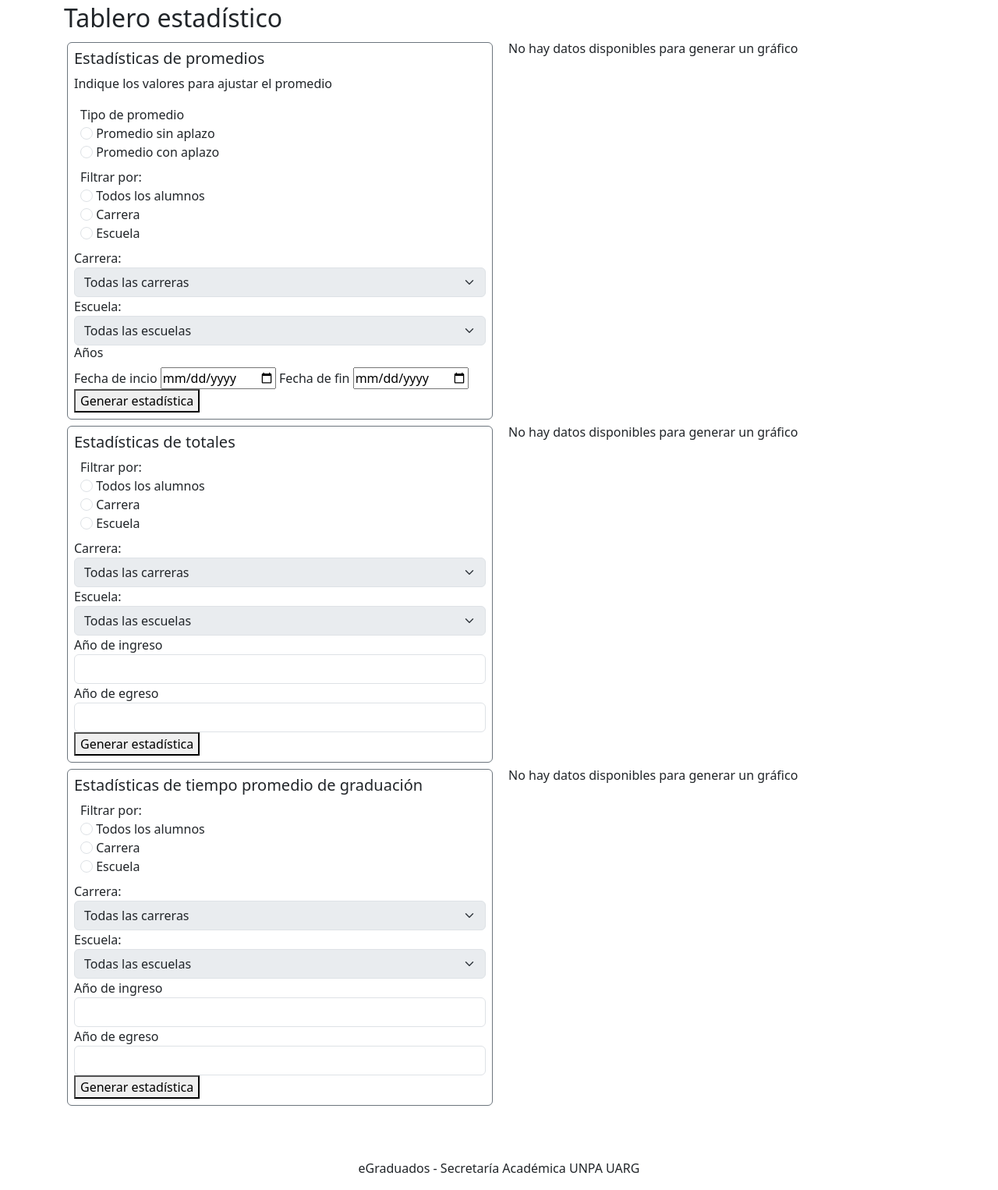
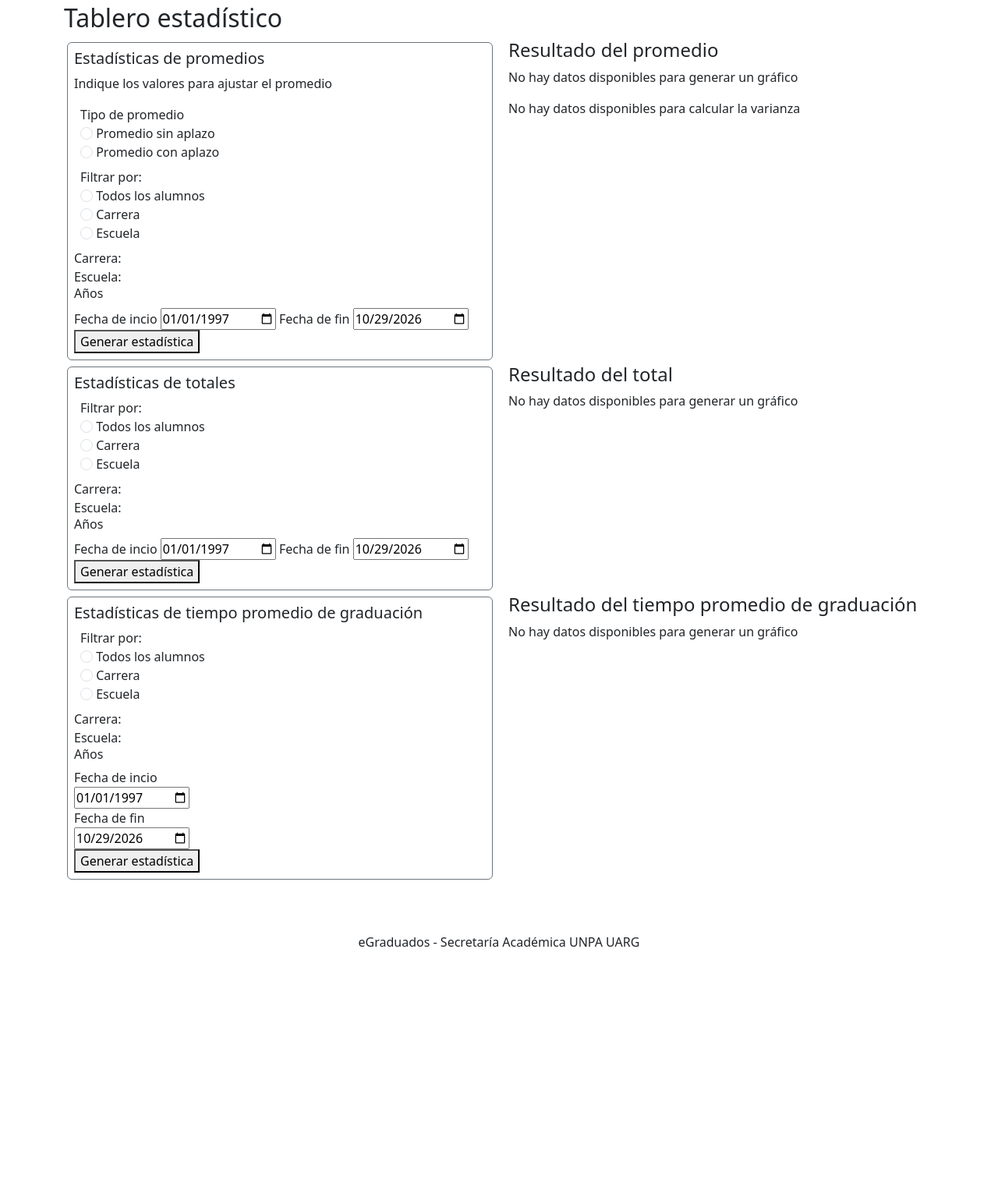
Before and after one commit to SantillanDottaLucas/eGraduados, a Django app: page /estadisticas/ in a window 1280 px wide. Shown: the part 56-1582 px from the top of the page at 78% size. After the commit the page ends 1270 px from the top, so only its background shows below. Run offline with Django 5.2, Linux system fonts and the light colour scheme.

Commit message:
feat: avance en varianza de promedios

```diff
--- a/B-Codigo/academico/servicios/graficador_estadistico.py
+++ b/B-Codigo/academico/servicios/moduloEstadistica/graficador_estadistico.py
@@ -1,4 +1,4 @@
-def graficar_promedio(resultado, tipoGrafico):
+def graficar_promedio(resultado):
     dato= {
         'etiquetas': ['promedio'], #Basicamente las "barras del gráfico". Para comparar Sistemas enfermeria, etc.
         'valores': resultado['promedio']  if resultado['promedio'] is not None else 0 #Por un valor invalido
--- a/B-Codigo/academico/static/js/estadisticas.js
+++ b/B-Codigo/academico/static/js/estadisticas.js
@@ -14,9 +14,11 @@ document.querySelectorAll("form").forEach(form => {
 
     function actualizarFiltro() {
         campoEscuela.disabled = !filtroEscuela.checked;
+        campoEscuela.hidden = !filtroEscuela.checked;
         campoEscuela.required = filtroEscuela.checked;
 
         campoCarrera.disabled = !filtroCarrera.checked;
+        campoCarrera.hidden = !filtroCarrera.checked;
         campoCarrera.required = filtroCarrera.checked;
     }
 
--- a/B-Codigo/academico/templates/academico/estadisticas.html
+++ b/B-Codigo/academico/templates/academico/estadisticas.html
@@ -79,10 +79,10 @@
                     <h6>Años</h6>
 
                     <label>Fecha de incio</label>
-                    <input type="date" name="fechaInicio">
+                    <input type="date" name="fechaInicio" value="1997-01-01">
 
                     <label>Fecha de fin</label>
-                    <input type="date" name="fechaFin">
+                    <input type="date" name="fechaFin" value="{{fechaFin|date:'Y-m-d'}}">
                 </div>
 
 
@@ -96,7 +96,20 @@
         <!--Grafico aca-->
 
         <div class="col-6 contenedorGrafico" data-datos="datos-promedios">
-            <p class="mensajeSinDatos">No hay datos disponibles para generar un gráfico</p>
+            <h4>Resultado del promedio</h4>
+
+            {% if resultado_promedio != None %}
+                <p>Promedio calculado: <strong> {{resultado_promedios}} </strong></p>
+            {% else %}
+                <p class="mensajeSinDatos">No hay datos disponibles para generar un gráfico</p>
+            {% endif %}
+
+            {% if varianza_promedio != None %}
+                <p>Varianza calculada: <strong>{{varianza_promedios}}</strong></p>
+            {% else %}
+                <p class="mensajeSinDatos">No hay datos disponibles para calcular la varianza</p>
+            {% endif %}
+
             <canvas  class="graficoPromedios"></canvas>
             {{ datos_promedios|json_script:"datos-promedios" }}
         </div>
@@ -153,16 +166,15 @@
                     </select>
                 </div>
 
-                <!--AÑO INGRESO-->
+                <!--LAPSO-->
                 <div>
-                    <label>Año de ingreso</label>
-                    <input type="number" class="form-control" name="anioIngreso">
-                </div>
+                    <h6>Años</h6>
 
+                    <label>Fecha de incio</label>
+                    <input type="date" name="fechaInicio" value="1997-01-01">
 
-                <div>
-                    <label>Año de egreso</label>
-                    <input type="number" class="form-control" name="anioEgreso">
+                    <label>Fecha de fin</label>
+                    <input type="date" name="fechaFin" value="{{fechaFin|date:'Y-m-d'}}">
                 </div>
 
                 <button type="submit">
@@ -172,7 +184,13 @@
         </form>
 
         <div class="col-6 contenedorGrafico" data-datos="datos-totales">
+            <h4>Resultado del total</h4>
+
+            {% if resultado_total != None %}
+                <p>Promedio calculado: <strong> {{resultado_total}} </strong></p>
+            {% else %}
             <p class="mensajeSinDatos">No hay datos disponibles para generar un gráfico</p>
+            {% endif %}
             <canvas  class="graficoPromedios"></canvas>
             {{ datos_totales|json_script:"datos-totales" }}
         </div>
@@ -229,16 +247,15 @@
                     </select>
                 </div>
 
-                <!--AÑO INGRESO-->
+                <!--LAPSO-->
                 <div>
-                    <label>Año de ingreso</label>
-                    <input type="number" class="form-control" name="anioIngreso">
-                </div>
+                    <h6>Años</h6>
 
+                    <label>Fecha de incio</label> <br>
+                    <input type="date" name="fechaInicio" value="1997-01-01"><br>
 
-                <div>
-                    <label>Año de egreso</label>
-                    <input type="number" class="form-control" name="anioEgreso">
+                    <label>Fecha de fin</label><br>
+                    <input type="date" name="fechaFin" value="{{fechaFin|date:'Y-m-d'}}"><br>
                 </div>
 
                 <button type="submit">
@@ -248,7 +265,13 @@
         </form>
 
         <div class="col-6 contenedorGrafico" data-datos="datos-tiempos">
+            <h4>Resultado del tiempo promedio de graduación</h4>
+
+            {% if resultado_tiempo != None %}
+                <p>Promedio calculado: <strong> {{resultado_tiempo}} </strong></p>
+            {% else %}
             <p class="mensajeSinDatos">No hay datos disponibles para generar un gráfico</p>
+            {% endif %}
             <canvas  class="graficoPromedios"></canvas>
             {{ datos_tiempos|json_script:"datos-tiempos" }}
         </div>
--- a/B-Codigo/academico/templates/academico/index.html
+++ b/B-Codigo/academico/templates/academico/index.html
@@ -17,7 +17,7 @@
         </a>
 
         <!-- Listado de graduados -->
-        <a href="#" class="text-decoration-none text-dark">
+        <a href="{% url 'lista_graduados' %}" class="text-decoration-none text-dark">
             <div class="card mb-3">
                 <div class="card-body">
                     <h3 class="card-title">Listado de graduados</h3>
--- a/B-Codigo/academico/urls.py
+++ b/B-Codigo/academico/urls.py
@@ -8,5 +8,6 @@ urlpatterns=[
     path("estadisticas/", views.estadisticas, name="estadisticas"),
     path("estdisticas/", views.estadisticas_promedios, name="estadisticas_promedios"),
     path("estadisticas/",views.estadisticas_totales, name="estadisticas_totales"),
-    path("estadisticas/",views.estadisticas_tiempos, name="estadisticas_tiempos")
+    path("estadisticas/",views.estadisticas_tiempos, name="estadisticas_tiempos"),
+    path("lista_graduados/", views.lista_graduados, name="lista_graduados")
 ]
--- a/B-Codigo/academico/views.py
+++ b/B-Codigo/academico/views.py
@@ -1,6 +1,10 @@
 from django.shortcuts import render
-from .servicios.consulta_estadisticas import * #Punto inicial para buscar dentro de la misma carpeta
-from .servicios.graficador_estadistico import *
+from .servicios.moduloAnalitico import *
+from .servicios.moduloEstadistica.consulta_estadisticas import *
+from .servicios.moduloEstadistica.graficador_estadistico import *
+from .models import Graduado
+from datetime import date
+
 
 # Create your views here.
 #Redirigir al index
@@ -28,7 +32,8 @@ def generacion_titulos(request):
 
 #Redirige a estadísticas
 def estadisticas(request):
-    return render(request,"academico/estadisticas.html")
+    fechaFin= date.today()
+    return render(request,"academico/estadisticas.html", {'fechaFin':fechaFin})
 
 def estadisticas_promedios(request):
     tipo_promedio = request.GET.get("promedio")
@@ -38,24 +43,40 @@ def estadisticas_promedios(request):
     fechaInicio = request.GET.get("fechaInicio")
     fechaFin= request.GET.get("fechaFin")
 
-    dato =consultar_promedios(tipo_promedio, filtro, carrera, escuela, fechaInicio, fechaFin)
+    resultado_promedio =consultar_promedios(tipo_promedio, filtro, carrera, escuela, fechaInicio, fechaFin)
+    datos_promedios= graficar_promedio(resultado_promedio['promedio'])
 
-    datos_promedios= graficar_promedio(dato)
-
-    return render(request, 'academico/estadisticas.html',{'datos_promedios':datos_promedios})
+    return render(
+        request,
+        'academico/estadisticas.html',
+        {
+            'resultado_promedio':resultado_promedio['promedio'],
+            'datos_promedios':datos_promedios,
+            'varianza_promedios': resultado_promedio['varianza']
+            })
 
 def estadisticas_totales(request):
 
+    filtro = request.GET.get("filtro")
     carrera = request.GET.get("carrera")
     escuela = request.GET.get("escuela")
-    anioIngreso = request.GET.get("anioIngreso")
-    anioEgreso= request.GET.get("anioEgreso")
+    fechaInicio = request.GET.get("fechaInicio")
+    fechaFin= request.GET.get("fechaFin")
 
-    dato = consultar_total(carrera,escuela,anioIngreso, anioEgreso)
-    datos_totales = graficar_total(dato)
+    resultado_total = consultar_total(filtro, carrera, escuela, fechaInicio, fechaFin)
+    datos_totales = graficar_total(resultado_total)
 
-    return render(request, 'academico/estadisticas.html', {'datos_totales':datos_totales})
+    return render(request, 'academico/estadisticas.html', {'resultado_total':resultado_total,'datos_totales':datos_totales})
 
 def estadisticas_tiempos(request):
 
-    return render(request, 'academico/estadisticas.html', {'datos_tiempos':datos_tiempos})
+    return render(request, 'academico/estadisticas.html', {'resultado_tiempo':resultado_tiempo,'datos_tiempos':datos_tiempos})
+
+
+
+def lista_graduados(request):
+    graduados = Graduado.objects.all()
+
+    contexto = {'graduados':graduados}
+
+    return render(request, 'academico/lista_graduados.html',contexto)
```
Also changed, not shown: B-Codigo/academico/servicios/consulta_estadisticas.py (deleted, +0 -36 lines), B-Codigo/academico/servicios/moduloEstadistica/consulta_estadisticas.py (added, +77 -0 lines), B-Codigo/academico/templates/academico/generacion_titulos.html (+13 -8 lines), B-Codigo/academico/templates/academico/lista_graduados.html (added, +35 -0 lines), B-Codigo/academico/servicios/moduloAnalitico/__init__.py (added), B-Codigo/academico/servicios/moduloAnalitico/generador_analitico.py (added), B-Codigo/academico/servicios/moduloAnalitico/lector_excel.py (renamed from B-Codigo/academico/servicios/lector_excel.py), B-Codigo/academico/servicios/moduloAnalitico/validador_analitico.py (added), B-Codigo/academico/servicios/moduloEstadistica/__init__.py (added).
